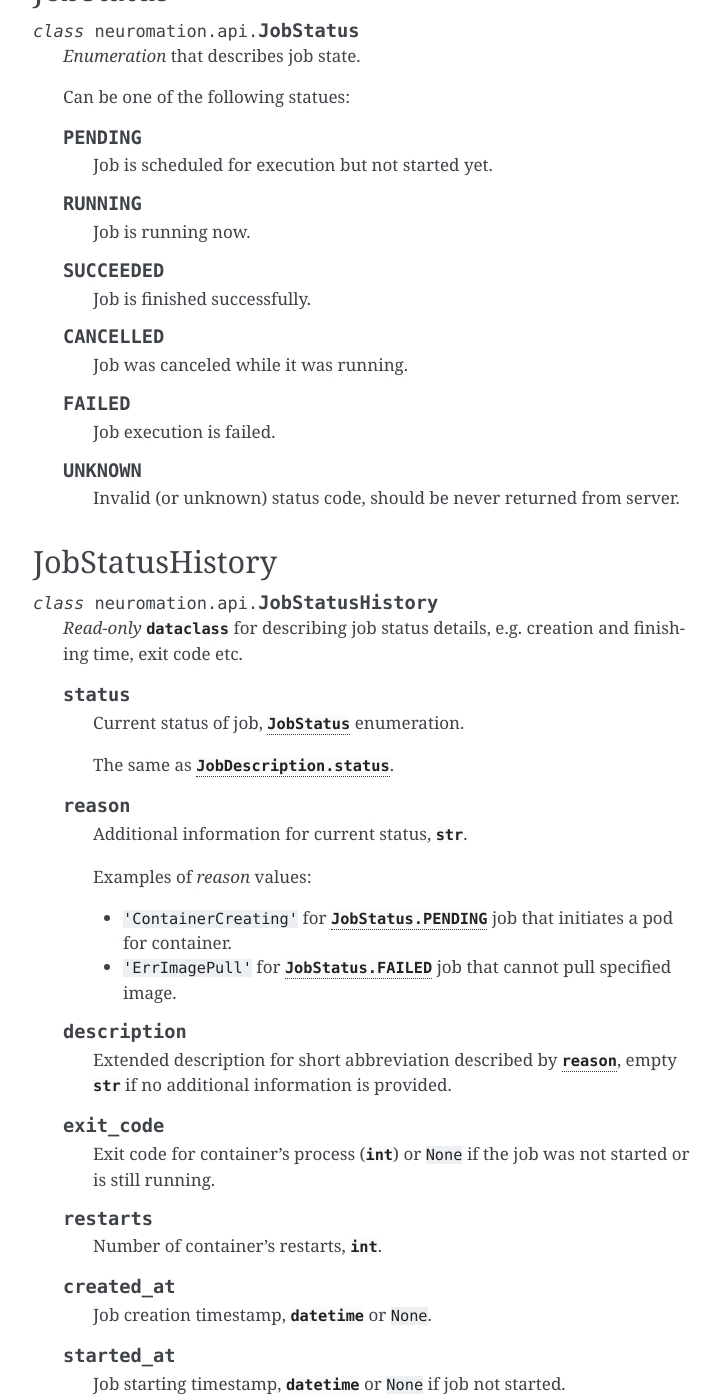
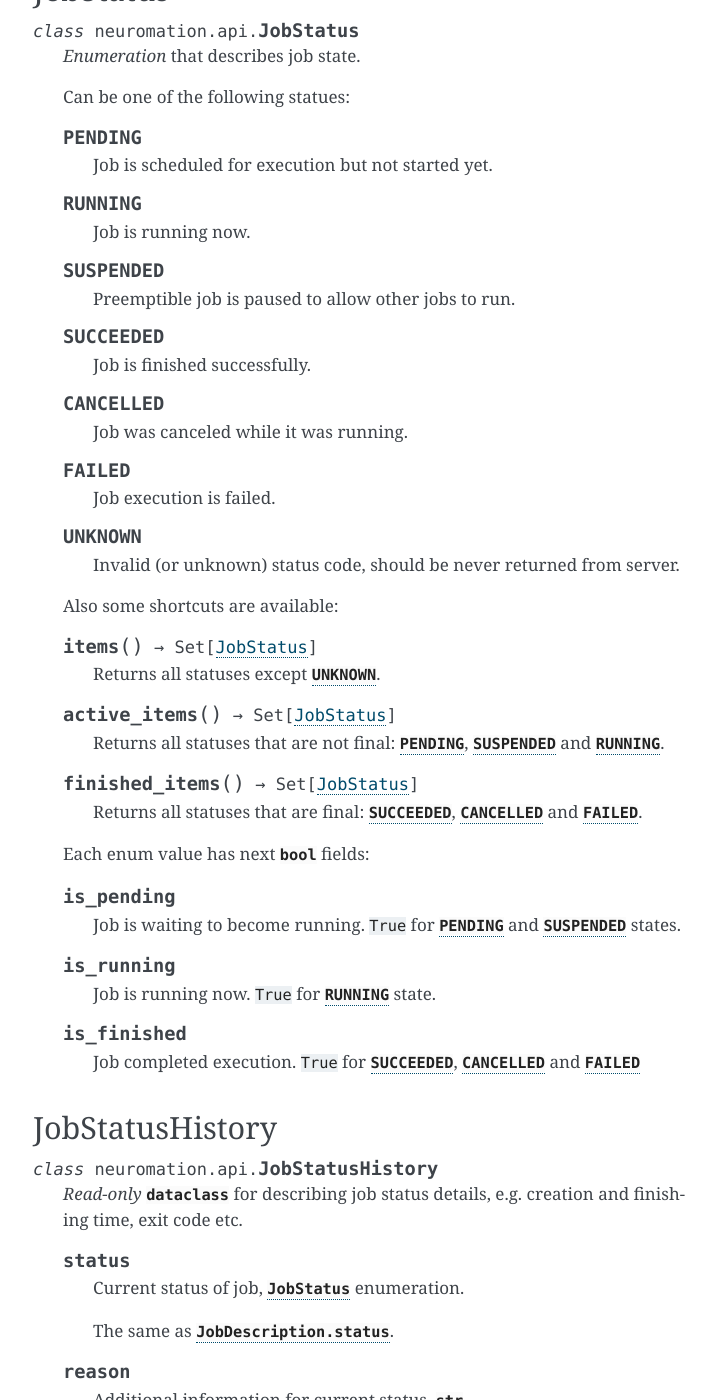
Before and after one commit to neuro-inc/neuro-cli, a Sphinx documentation site: the page built from docs/jobs_reference.rst, in a window 1280 px wide and 1400 px high, scrolled down 5439 px. Shown: the whole window, without its empty margins (387-1108 px from the left). Built offline with Sphinx 7.4.7, drawn with Linux system fonts in a browser that asks for light colours; pages that are not in the unit, such as notebooks, are missing from menus; some of the changed text lies outside the part shown.

Commit message:
Add docs about new status

```diff
--- a/docs/jobs_reference.rst
+++ b/docs/jobs_reference.rst
@@ -508,6 +508,10 @@ JobStatus
 
       Job is running now.
 
+   .. attribute:: SUSPENDED
+
+      Preemptible job is paused to allow other jobs to run.
+
    .. attribute:: SUCCEEDED
 
       Job is finished successfully.
@@ -523,6 +527,38 @@ JobStatus
    .. attribute:: UNKNOWN
 
       Invalid (or unknown) status code, should be never returned from server.
+
+   Also some shortcuts are available:
+
+   .. method:: items() -> Set[JobStatus]
+
+      Returns all statuses except :attr:`~JobStatus.UNKNOWN`.
+
+   .. method:: active_items() -> Set[JobStatus]
+
+      Returns all statuses that are not final:
+      :attr:`~JobStatus.PENDING`, :attr:`~JobStatus.SUSPENDED` and :attr:`~JobStatus.RUNNING`.
+
+   .. method:: finished_items() -> Set[JobStatus]
+
+      Returns all statuses that are final:
+      :attr:`~JobStatus.SUCCEEDED`, :attr:`~JobStatus.CANCELLED` and :attr:`~JobStatus.FAILED`.
+
+   Each enum value has next :class:`bool` fields:
+
+   .. attribute:: is_pending
+
+      Job is waiting to become running. ``True`` for :attr:`~JobStatus.PENDING` and
+      :attr:`~JobStatus.SUSPENDED` states.
+
+   .. attribute:: is_running
+
+      Job is running now. ``True`` for :attr:`~JobStatus.RUNNING` state.
+
+   .. attribute:: is_finished
+
+      Job completed execution. ``True`` for
+      :attr:`~JobStatus.SUCCEEDED`, :attr:`~JobStatus.CANCELLED` and :attr:`~JobStatus.FAILED`
 
 
 JobStatusHistory
```
Also changed, not shown: 1 other file.
